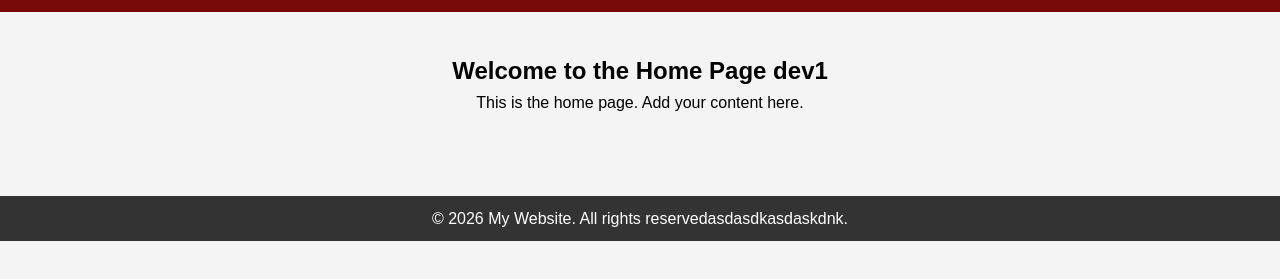
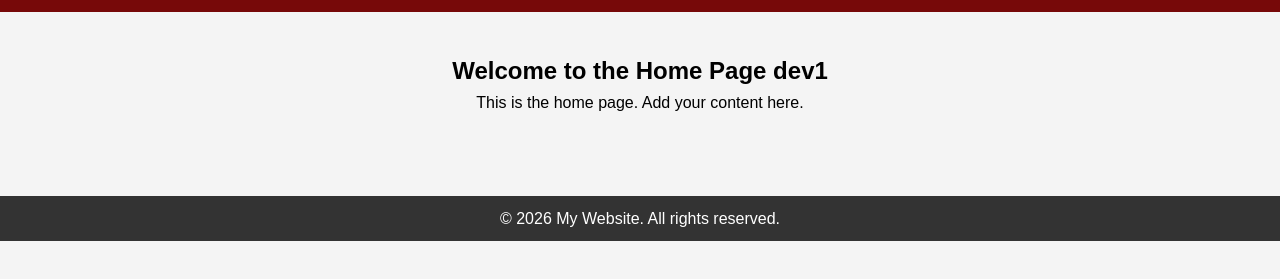
Before and after one commit to Abishek-DevOps-Engineer/website, a plain HTML site: page index.html in a window 1280 px wide. Shown: the part 105-384 px from the top of the page. Drawn offline with Linux system fonts and the light colour scheme.

Commit message:
Revert "new"
This reverts commit a4abc2c5e0f0b3be4483d82c6a163c73517112a8.

```diff
--- a/index.html
+++ b/index.html
@@ -26,7 +26,7 @@
     </main>
 
     <footer>
-        <p>&copy; 2026 My Website. All rights reservedasdasdkasdaskdnk.</p>
+        <p>&copy; 2026 My Website. All rights reserved.</p>
     </footer>
 
 </body>
```
